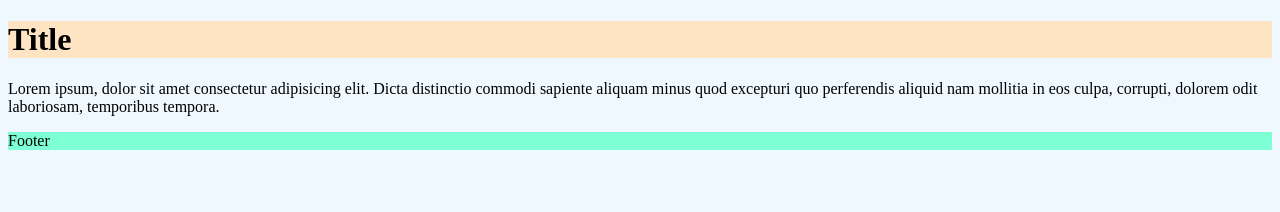
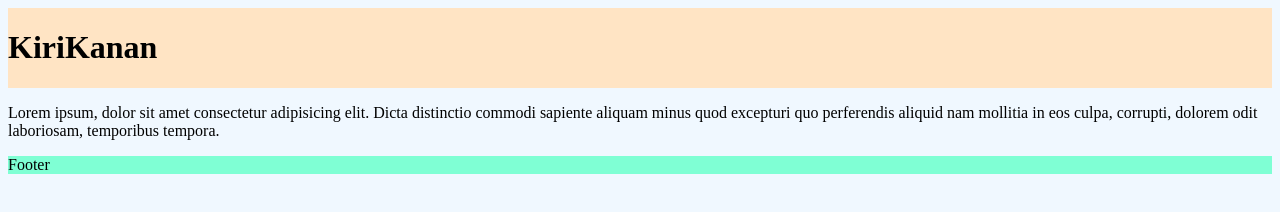
Before and after one commit to saidwafi-rpl/revou-09-01-25, a plain HTML site: page index.html in a window 1280 px wide. Drawn offline with Linux system fonts and the light colour scheme.

Commit message:
konfigurasi awal mini project

```diff
--- a/index.html
+++ b/index.html
@@ -9,6 +9,7 @@
     <style>
         header{
             background-color: bisque;
+            display: flex;
         }
     </style>
 
@@ -17,7 +18,8 @@
 </head>
 <body>
     <header>
-        <h1>Title</h1>
+        <h1>Kiri</h1>
+        <h1>Kanan</h1>
     </header>
 
     <main>
```
